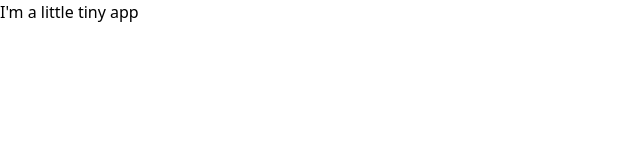
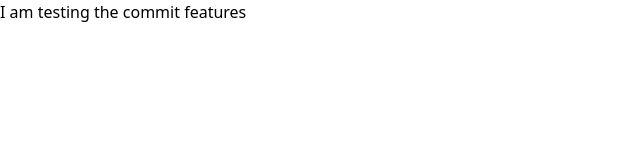
Before and after one commit to vectary-dev/prototype_base, a React app: page / in a window 1280 px wide. Shown: the top 160 px of the page, without its empty margins (0-640 px from the left). Built offline with nearby package versions, Linux system fonts and the light colour scheme.

Commit message:
initial commit

```diff
--- a/src/App.js
+++ b/src/App.js
@@ -3,11 +3,7 @@ import React from "react";
 document.title = "Vectary Prototype";
 
 function App() {
-	return (
-		<div className="">
-			I'm a little tiny app
-		</div>
-	);
+  return <div className="">I am testing the commit features</div>;
 }
 
 export default App;
```
